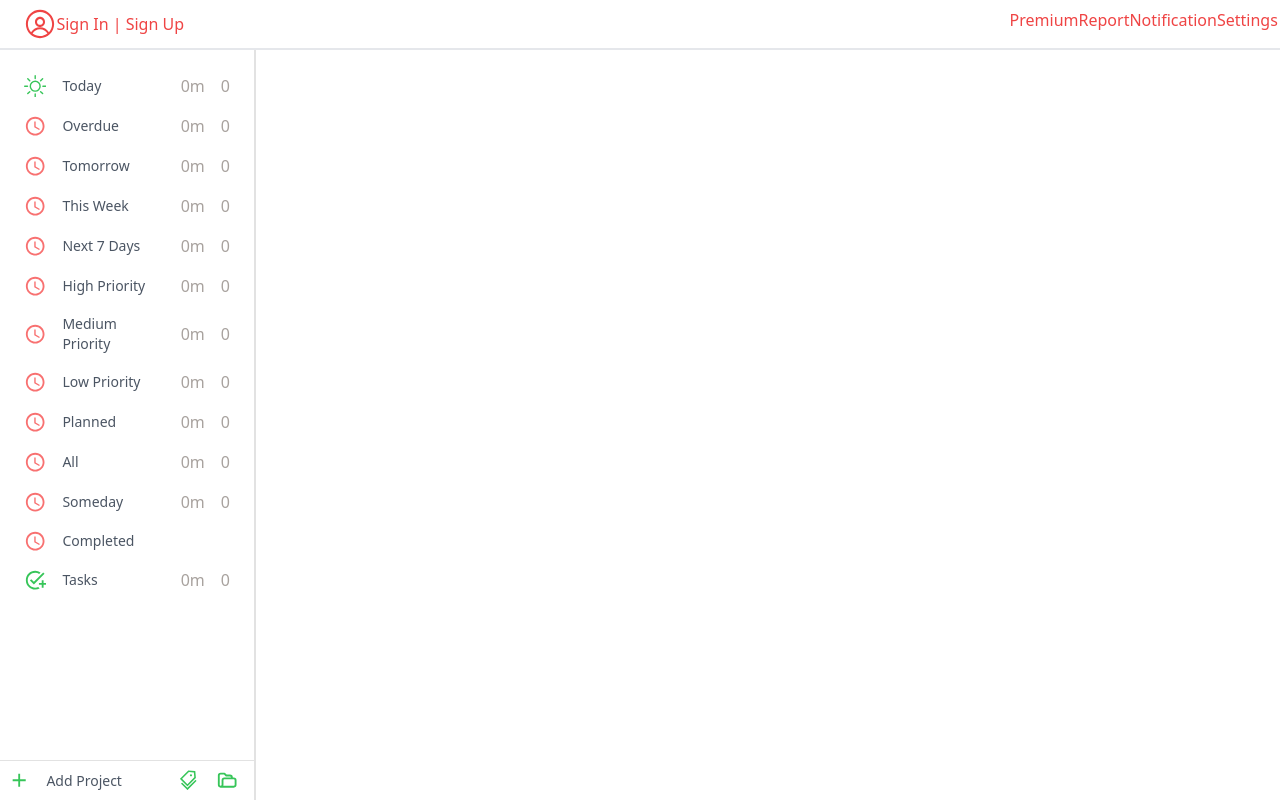
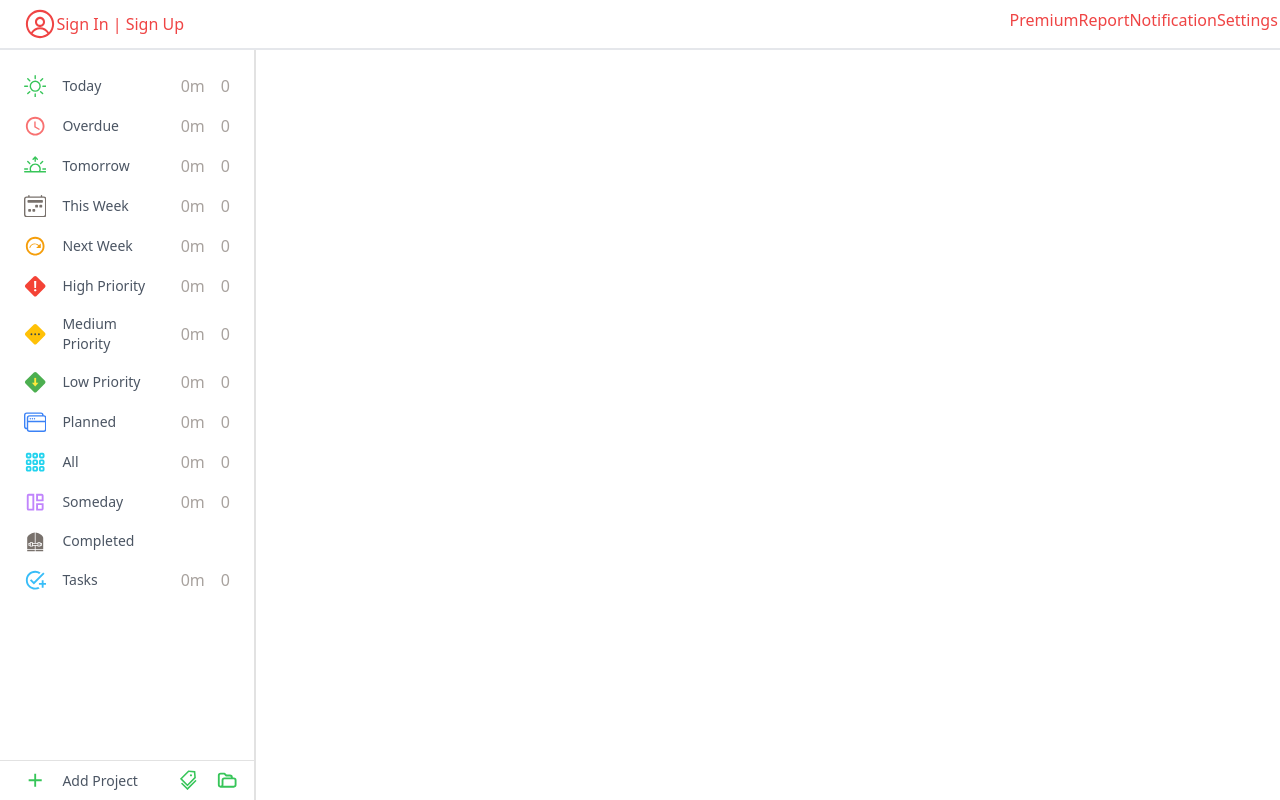
Before and after one commit to didymus707/todo-app, a React (Create React App) app: page / in a window 1280 px wide. Built offline with nearby package versions, Linux system fonts and the light colour scheme.

Commit message:
added icons for the sidebar

```diff
--- a/src/components/item.tsx
+++ b/src/components/item.tsx
@@ -15,7 +15,7 @@ export const SidebarItem = (props: SidebarItemProps) => {
     <div
       className={`flex items-center p-2 justify-between cursor-pointer hover:bg-gray-100 rounded-md ${
         title === "Add Project" &&
-        "my-auto hover:bg-transparent border-t border-[#e2e2e2] rounded-none last-of-type:mt-auto"
+        "pl-6 hover:bg-transparent border-t border-[#e2e2e2] rounded-none"
       }`}
     >
       <div className="flex items-center w-[70%]">
--- a/src/components/primitives/icons.tsx
+++ b/src/components/primitives/icons.tsx
@@ -1,13 +1,18 @@
 import React from "react";
-import { BsSun } from "react-icons/bs";
+import { BsSun, BsWindowStack, BsCalendar2Week, BsSunrise } from "react-icons/bs";
 import {
+  MdOutlineAdd,
+  MdNavigateNext,
+  MdOutlineAddTask,
+  MdOutlineNextPlan,
   MdOutlineWatchLater,
-  MdOutlineAdd,
-  MdOutlineAddTask,
+  MdOutlineAutoAwesomeMosaic
 } from "react-icons/md";
-import { WiSunrise } from "react-icons/wi";
+import { TiThSmallOutline } from "react-icons/ti";
+import { AiOutlineTags } from "react-icons/ai";
+import { GiClosedDoors } from "react-icons/gi";
 import { HiOutlineFolderOpen } from "react-icons/hi";
-import { AiOutlineTags } from "react-icons/ai";
+import { FcHighPriority, FcLowPriority, FcMediumPriority, FcPaid } from "react-icons/fc";
 
 type IconProps = {
   classNames: string[];
@@ -30,7 +35,6 @@ export const Overdue = (props: IconProps) => {
   return (
     <div className={classNames.join(" ")}>
       <MdOutlineWatchLater size={size} color="#f87171" />
-      {/* <MdOutlineWatchLater size={size} color='#ef4444' /> */}
     </div>
   );
 };
@@ -40,7 +44,7 @@ export const Tomorrow = (props: IconProps) => {
 
   return (
     <div className={classNames.join(" ")}>
-      <WiSunrise size={size} color="#37c559" />
+      <BsSunrise size={size} color="#37c559" />
     </div>
   );
 };
@@ -50,7 +54,7 @@ export const ThisWeek = (props: IconProps) => {
 
   return (
     <div className={classNames.join(" ")}>
-      <WiSunrise size={size} color="#37c559" />
+      <BsCalendar2Week size={size} color="#78716c" />
     </div>
   );
 };
@@ -60,7 +64,7 @@ export const NextWeek = (props: IconProps) => {
 
   return (
     <div className={classNames.join(" ")}>
-      <WiSunrise size={size} color="#37c559" />
+      <MdOutlineNextPlan size={size} color="#f59e0b" />
     </div>
   );
 };
@@ -70,7 +74,7 @@ export const HighPriority = (props: IconProps) => {
 
   return (
     <div className={classNames.join(" ")}>
-      <WiSunrise size={size} color="#37c559" />
+      <FcHighPriority size={size} color="#37c559" />
     </div>
   );
 };
@@ -80,7 +84,7 @@ export const MidPriority = (props: IconProps) => {
 
   return (
     <div className={classNames.join(" ")}>
-      <WiSunrise size={size} color="#37c559" />
+      <FcMediumPriority size={size} color="#37c559" />
     </div>
   );
 };
@@ -90,7 +94,7 @@ export const LowPriority = (props: IconProps) => {
 
   return (
     <div className={classNames.join(" ")}>
-      <WiSunrise size={size} color="#37c559" />
+      <FcLowPriority size={size} color="#37c559" />
     </div>
   );
 };
@@ -99,7 +103,8 @@ export const Planned = (props: IconProps) => {
 
   return (
     <div className={classNames.join(" ")}>
-      <WiSunrise size={size} color="#37c559" />
+      {/* <BsWindowStack size={size} color="#37c559" /> */}
+      <BsWindowStack size={size} color="#3b82f6" />
     </div>
   );
 };
@@ -108,7 +113,7 @@ export const All = (props: IconProps) => {
 
   return (
     <div className={classNames.join(" ")}>
-      <WiSunrise size={size} color="#37c559" />
+      <TiThSmallOutline size={size} color="#22d3ee" />
     </div>
   );
 };
@@ -117,7 +122,7 @@ export const Someday = (props: IconProps) => {
 
   return (
     <div className={classNames.join(" ")}>
-      <WiSunrise size={size} color="#37c559" />
+      <MdOutlineAutoAwesomeMosaic size={size} color="#c084fc" />
     </div>
   );
 };
@@ -126,7 +131,7 @@ export const Completed = (props: IconProps) => {
 
   return (
     <div className={classNames.join(" ")}>
-      <WiSunrise size={size} color="#37c559" />
+      <GiClosedDoors size={size} color="#78716c" />
     </div>
   );
 };
@@ -136,13 +141,14 @@ export const Task = (props: IconProps) => {
 
   return (
     <div className={classNames.join(" ")}>
-      <MdOutlineAddTask size={size} color="#37c559" />
+      <MdOutlineAddTask size={size} color="#38bdf8" />
     </div>
   );
 };
 
 export const Add = (props: IconProps) => {
   const { classNames, size } = props;
+
   return (
     <div className={classNames.join(" ")}>
       <MdOutlineAdd size={size} color="#37c559" />
@@ -162,9 +168,20 @@ export const Tag = (props: IconProps) => {
 
 export const Folder = (props: IconProps) => {
   const { classNames, size } = props;
+
   return (
     <div className={classNames.join(" ")}>
       <HiOutlineFolderOpen size={size} color="#37c559" />
     </div>
   );
 };
+
+export const Premium = (props: IconProps) => {
+  const {classNames, size} = props;
+
+  return (
+    <div className={classNames.join(" ")}>
+      <FcPaid size={size} color="#37c559" />
+    </div>
+  )
+}
--- a/src/components/sidebar.tsx
+++ b/src/components/sidebar.tsx
@@ -1,6 +1,6 @@
 import React from "react";
 import { SidebarItem } from "./item";
-import { TodayIcon, Overdue, Task, Add } from "./primitives/icons";
+import { TodayIcon, Overdue, Task, Add, Completed, Planned, ThisWeek, NextWeek, HighPriority, MidPriority, LowPriority, Tomorrow, All, Someday } from "./primitives/icons";
 
 export const Sidebar = () => {
   return (
@@ -24,61 +24,61 @@ export const Sidebar = () => {
               qty={0}
               time="0m"
               title="Tomorrow"
-              icon={<Overdue size="1.4em" classNames={["mr-4"]} />}
+              icon={<Tomorrow size="1.4em" classNames={["mr-4"]} />}
             />
             <SidebarItem
               qty={0}
               time="0m"
               title="This Week"
-              icon={<Overdue size="1.4em" classNames={["mr-4"]} />}
+              icon={<ThisWeek size="1.4em" classNames={["mr-4"]} />}
             />
             <SidebarItem
               qty={0}
               time="0m"
-              title="Next 7 Days"
-              icon={<Overdue size="1.4em" classNames={["mr-4"]} />}
+              title="Next Week"
+              icon={<NextWeek size="1.4em" classNames={["mr-4"]} />}
             />
             <SidebarItem
               qty={0}
               time="0m"
               title="High Priority"
-              icon={<Overdue size="1.4em" classNames={["mr-4"]} />}
+              icon={<HighPriority size="1.4em" classNames={["mr-4"]} />}
             />
             <SidebarItem
               qty={0}
               time="0m"
               title="Medium Priority"
-              icon={<Overdue size="1.4em" classNames={["mr-4"]} />}
+              icon={<MidPriority size="1.4em" classNames={["mr-4"]} />}
             />
             <SidebarItem
               qty={0}
               time="0m"
               title="Low Priority"
-              icon={<Overdue size="1.4em" classNames={["mr-4"]} />}
+              icon={<LowPriority size="1.4em" classNames={["mr-4"]} />}
             />
             <SidebarItem
               qty={0}
               time="0m"
               title="Planned"
-              icon={<Overdue size="1.4em" classNames={["mr-4"]} />}
+              icon={<Planned size="1.4em" classNames={["mr-4"]} />}
             />
             <SidebarItem
               qty={0}
               time="0m"
               title="All"
-              icon={<Overdue size="1.4em" classNames={["mr-4"]} />}
+              icon={<All size="1.4em" classNames={["mr-4"]} />}
             />
             <SidebarItem
               qty={0}
               time="0m"
               title="Someday"
-              icon={<Overdue size="1.4em" classNames={["mr-4"]} />}
+              icon={<Someday size="1.4em" classNames={["mr-4"]} />}
             />
             <SidebarItem
               qty={0}
               time="0m"
               title="Completed"
-              icon={<Overdue size="1.4em" classNames={["mr-4"]} />}
+              icon={<Completed size="1.4em" classNames={["mr-4"]} />}
             />
             <SidebarItem
               qty={0}
```
